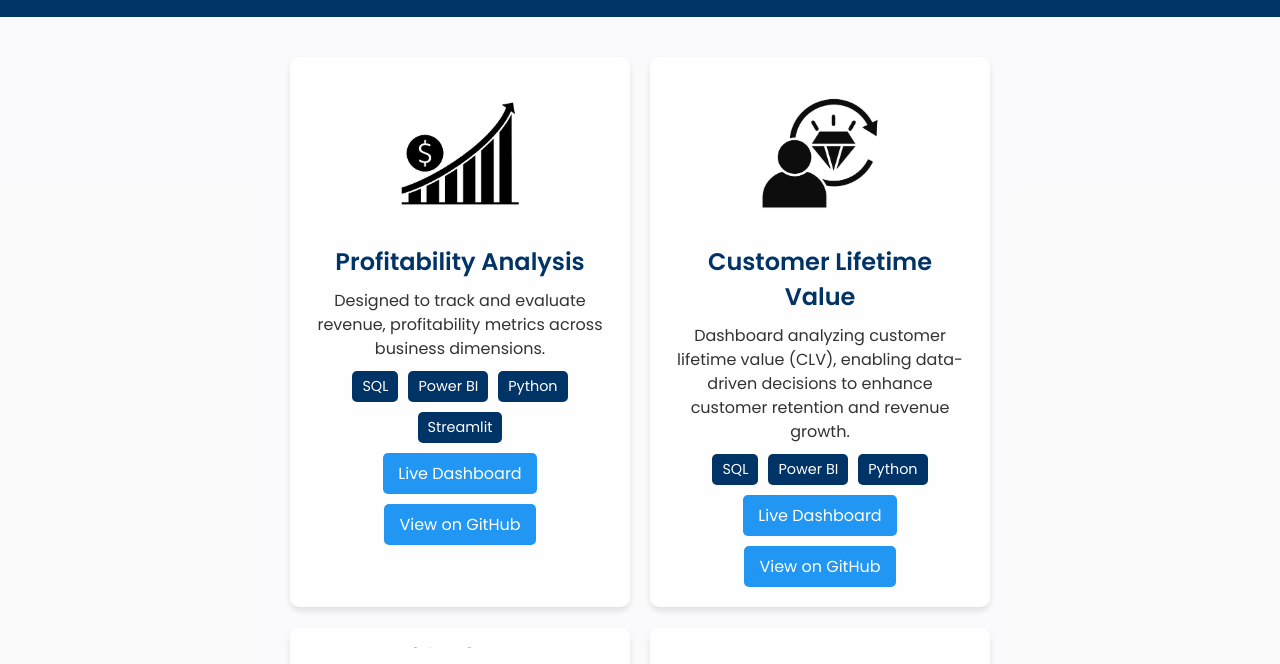
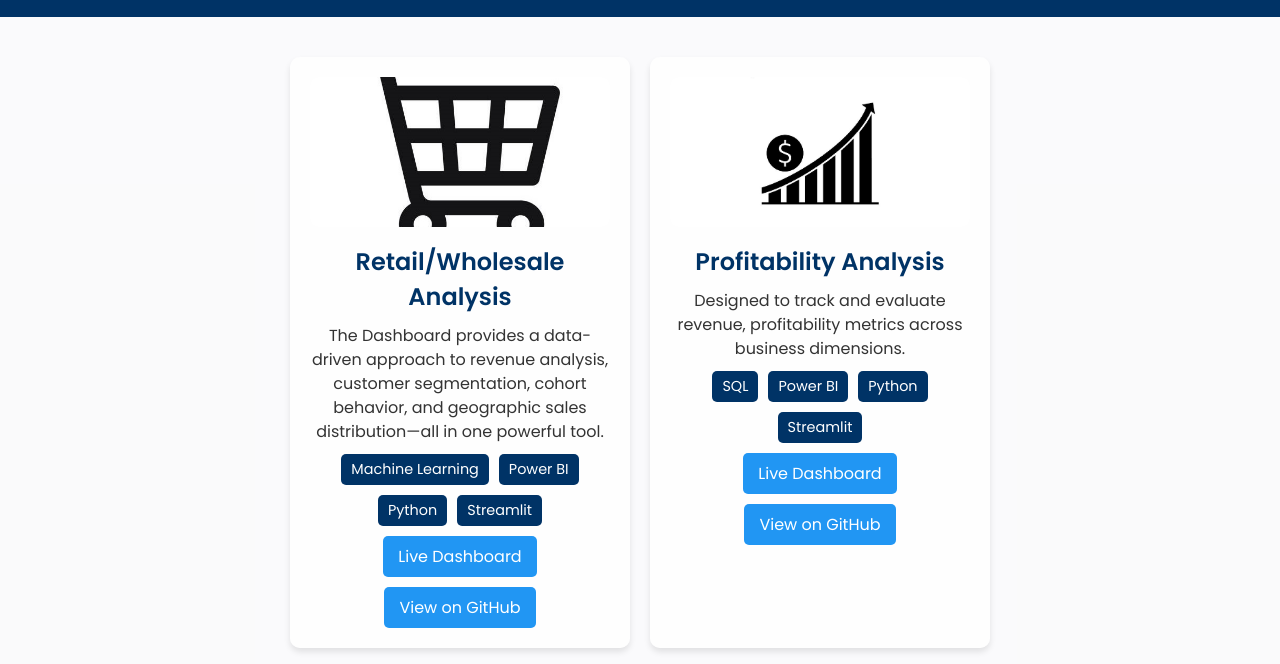
Before and after one commit to OchiengFess/Portfolio-Site, a plain HTML site: page portfolio.html in a window 1280 px wide. Shown: the part 71-735 px from the top of the page. Drawn offline with Linux system fonts and the light colour scheme.

Commit message:
2025 Data Science Portfolio

```diff
--- a/portfolio.html
+++ b/portfolio.html
@@ -152,6 +152,23 @@
     </header>
     <main>
         <div class="project-container">
+            <!---- Ecommerce Analysis -->
+            <div class="project">
+                <img src="images/shopping_cart.jpg" alt="ecommerce Analysis">
+                <h2>Retail/Wholesale Analysis</h2>
+                <p>The Dashboard provides a data-driven approach to revenue analysis, customer segmentation, cohort behavior, and geographic sales distribution—all in one powerful tool.</p>
+                <div class="tags">
+                    <span class="tag">Machine Learning</span>
+                    <span class="tag">Power BI</span>
+                    <span class="tag">Python</span>
+                    <span class="tag">Streamlit</span>
+                </div>
+                <div class="buttons">
+                    <a href="https://portfolio-site-e-commerce.streamlit.app" target="_blank">Live Dashboard</a>
+                    <p></p>
+                    <a href="https://github.com/OchiengFess/Portfolio-Site/tree/main/projects/006-CohortRetention" target="_blank">View on GitHub</a>
+                </div>
+            </div>
             <!-- Profitability Analysis -->
             <div class="project">
                 <img src="images/profitability.jpeg" alt="Profitability Analysis">
```
Also changed, not shown: images/SC1x.png (added), images/shopping_cart.jpg (added), images/shopping_cart3.jpg (added).
